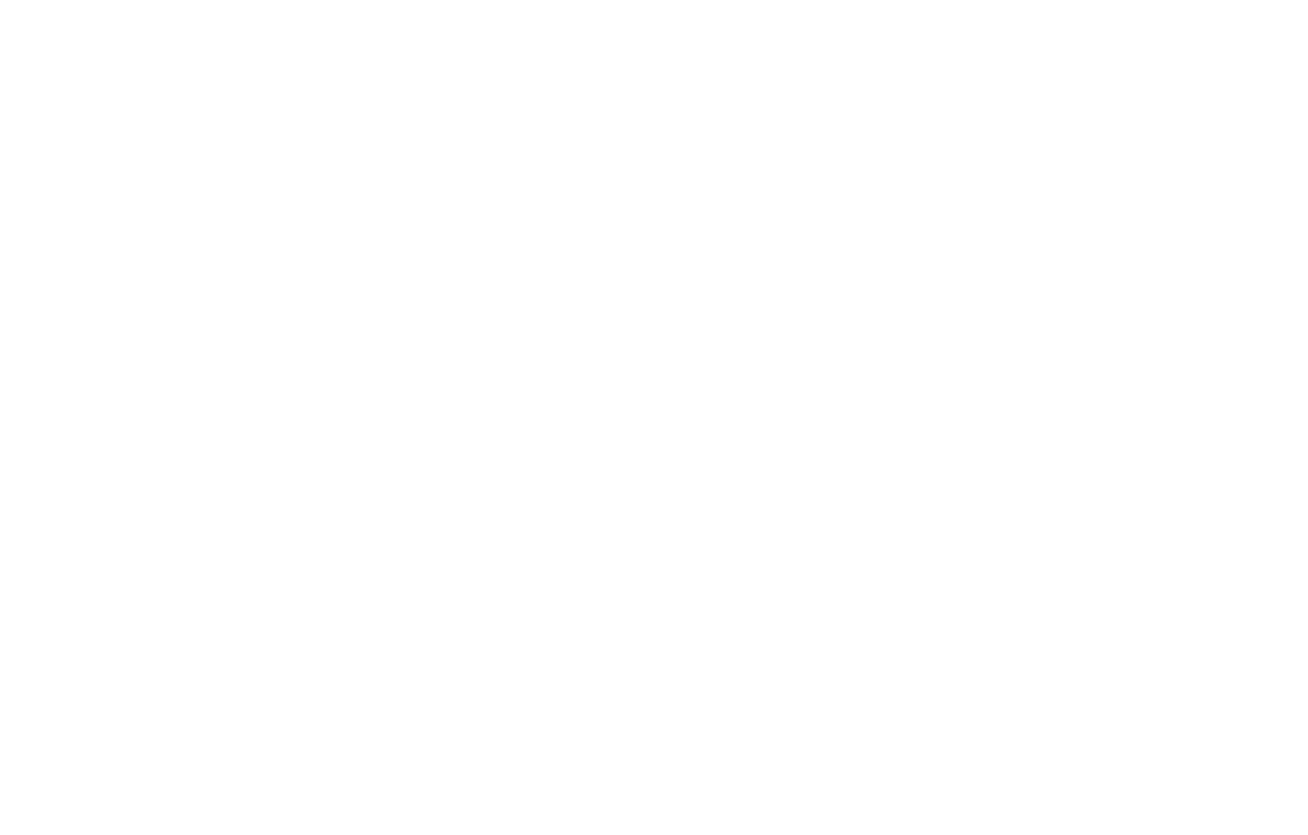
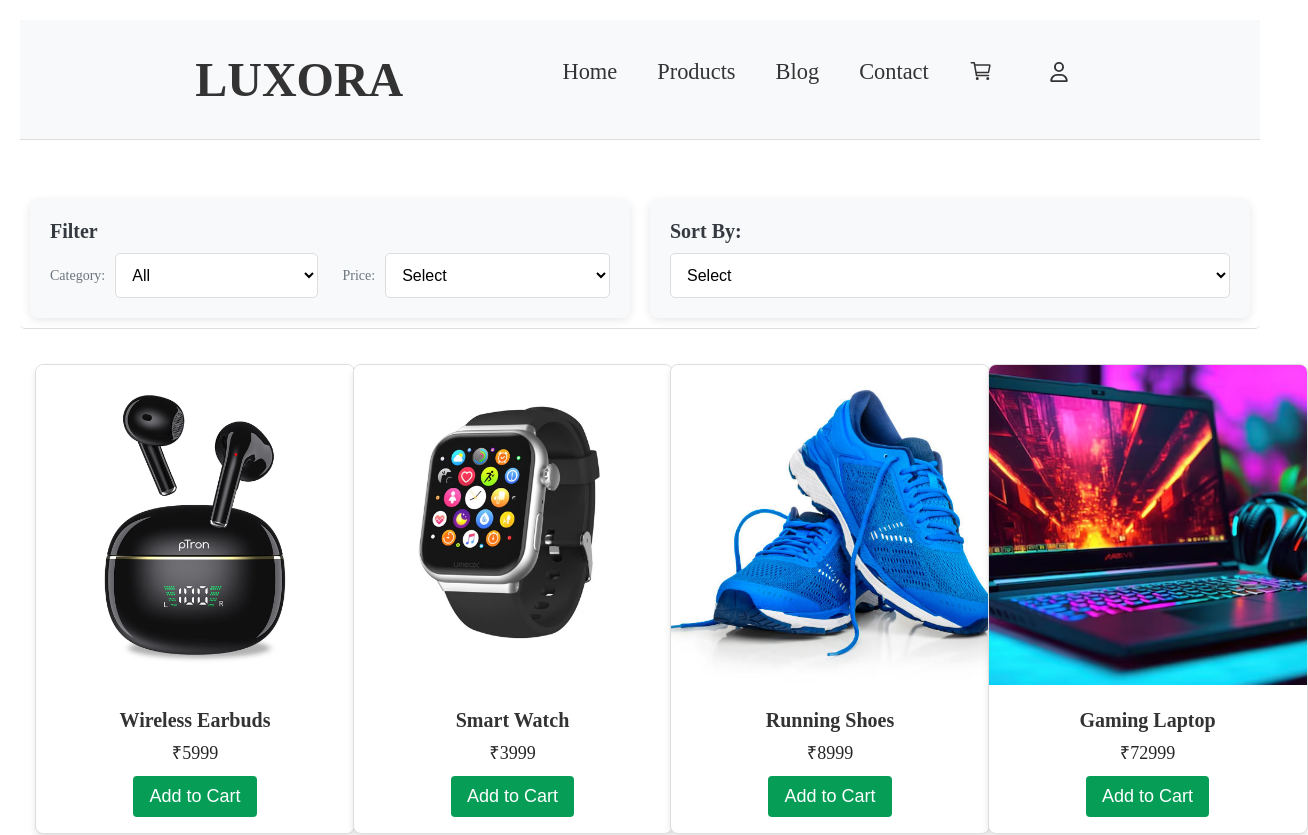
Before and after one commit to hareeshtj96/E-Commerce, a React (Vite) app: page / in a window 1280 px wide. Shown: the top 835 px of the page, 1308 px wide, since content can reach past the window. Before the commit the page ends 800 px from the top, so only its background shows below. Built offline with nearby package versions, Linux system fonts and the light colour scheme.

Commit message:
made changes in routing path

```diff
--- a/src/main.jsx
+++ b/src/main.jsx
@@ -1,13 +1,13 @@
-import { StrictMode } from 'react'
-import { createRoot } from 'react-dom/client'
-import { BrowserRouter } from 'react-router-dom'
-import './index.css'
-import App from './App.jsx'
+import { StrictMode } from "react";
+import { createRoot } from "react-dom/client";
+import { HashRouter } from "react-router-dom";
+import "./index.css";
+import App from "./App.jsx";
 
-createRoot(document.getElementById('root')).render(
+createRoot(document.getElementById("root")).render(
   <StrictMode>
-    <BrowserRouter basename='/E-Commerce'>
-    <App />
-    </BrowserRouter>
-  </StrictMode>,
-)
+    <HashRouter>
+      <App />
+    </HashRouter>
+  </StrictMode>
+);
```
